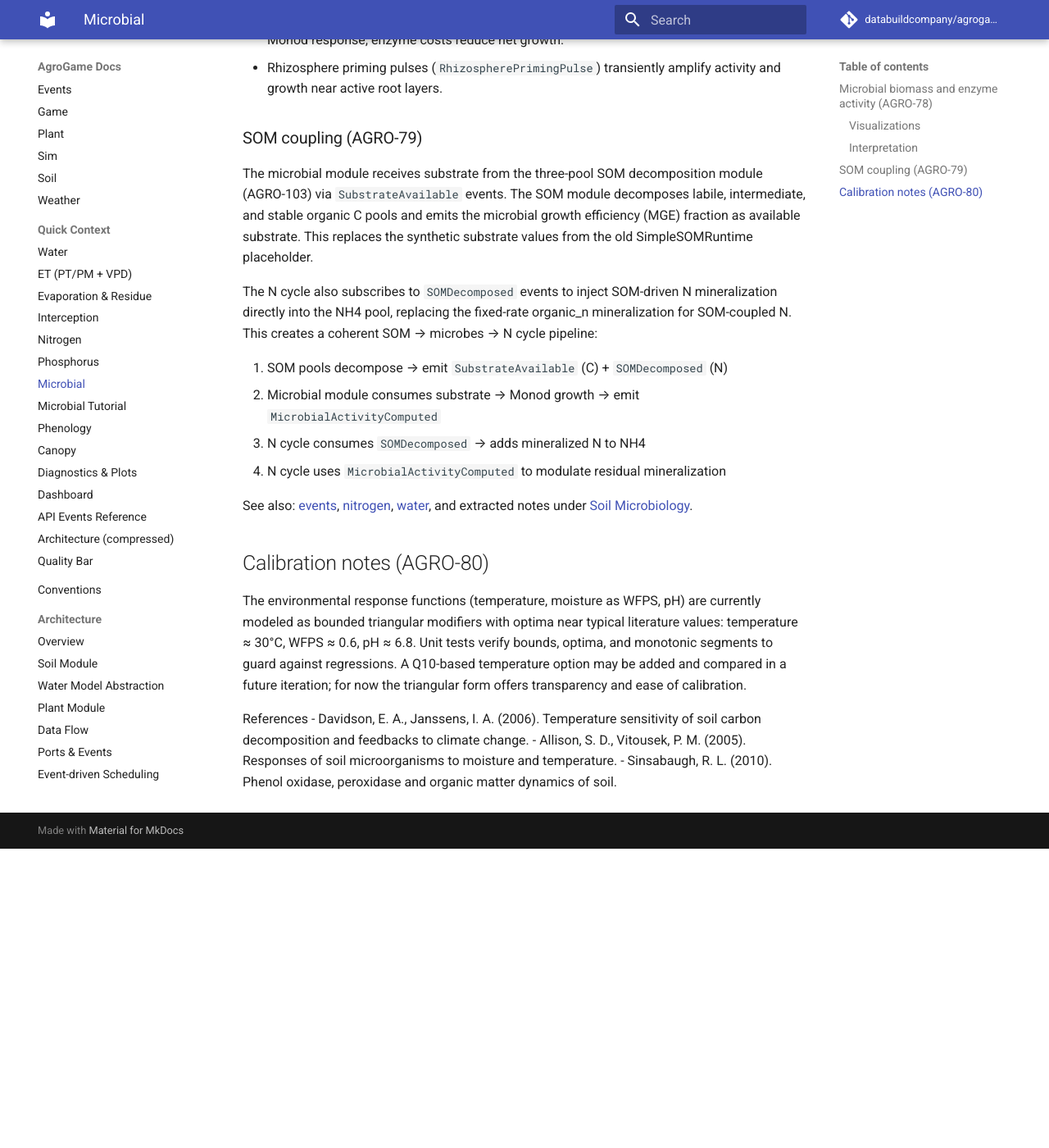
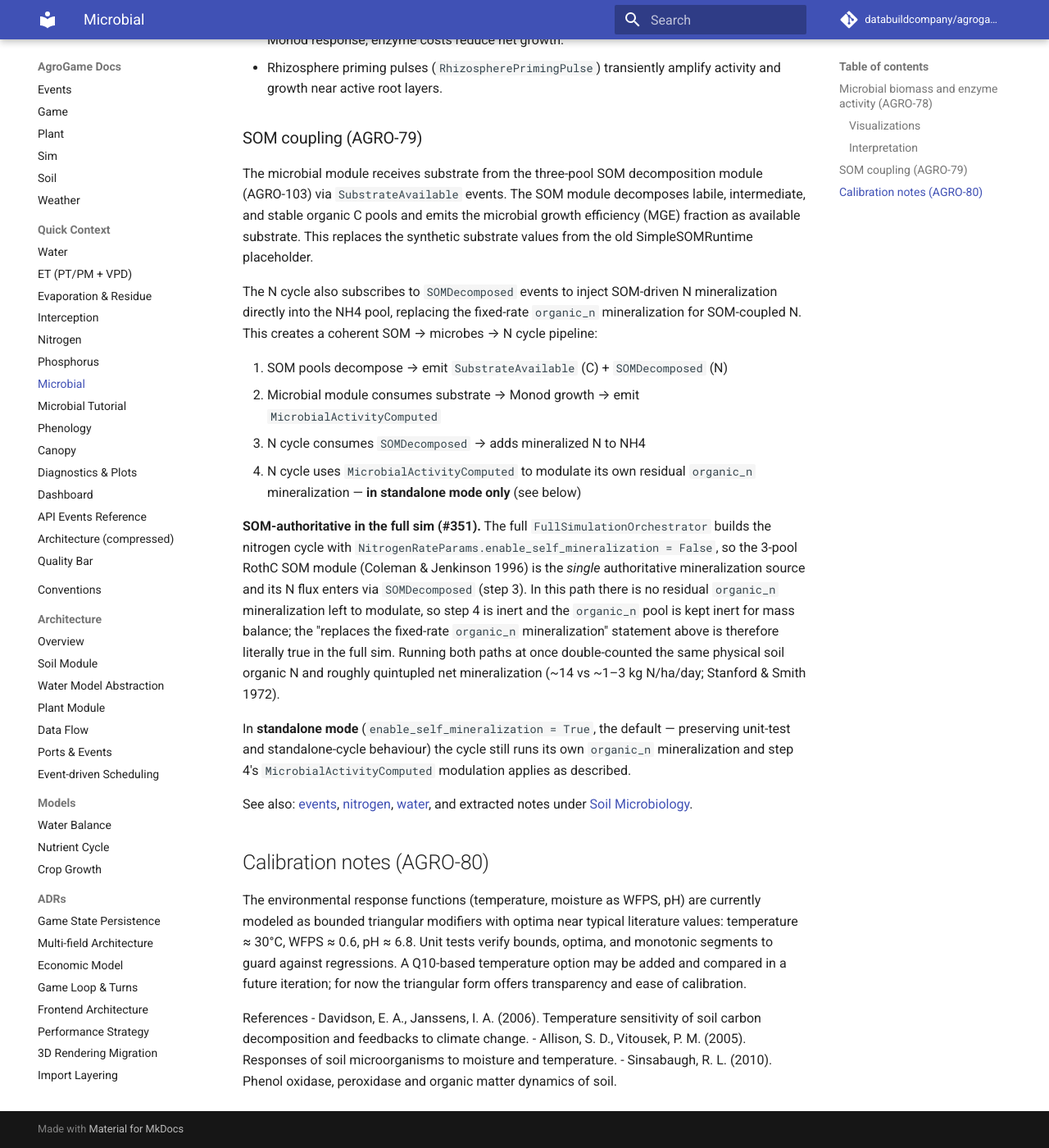
Before and after one commit to gedejong/agrogame, an MkDocs documentation site: the page built from docs/microbial.md, in a window 1280 px wide and 1400 px high, scrolled down 1122 px. Shown: the whole window at 82% size. Built offline with MkDocs 1.6.1 and Material for MkDocs 9.7.7, drawn with Linux system fonts in a browser that asks for light colours; comment, search, counter and statistics services are not loaded; before the commit the page ends 2157 px from its top, so only the background shows below that.

Commit message:
fix(#351): address PR review nits — SOM-authoritative doc note, pin mineral-N band
Non-blocking tech-review nits (PR #357):
- docs/microbial.md: clarify the full sim runs SOM-authoritative
  (enable_self_mineralization=False → step-4 residual organic_n modulation is
  inert; still applies in standalone mode) and note the "replaces fixed-rate
  organic_n mineralisation" statement is now literally true in the full sim.
- test_default_root_zone_mineral_n_in_plausible_band: tighten the upper bound
  (250 kg/ha, was 300) and add a literature-anchored lower floor (100 kg/ha)
  so a run that crashed mineral N toward 0 no longer passes; band brackets the
  "low hundreds" literature range, not fitted to the current run.

Co-Authored-By: Claude Opus 4.8 (1M context) <noreply@anthropic.com>

```diff
--- a/docs/microbial.md
+++ b/docs/microbial.md
@@ -42,13 +42,31 @@ synthetic substrate values from the old SimpleSOMRuntime placeholder.
 
 The N cycle also subscribes to `SOMDecomposed` events to inject SOM-driven
 N mineralization directly into the NH4 pool, replacing the fixed-rate
-organic_n mineralization for SOM-coupled N. This creates a coherent
+`organic_n` mineralization for SOM-coupled N. This creates a coherent
 SOM → microbes → N cycle pipeline:
 
 1. SOM pools decompose → emit `SubstrateAvailable` (C) + `SOMDecomposed` (N)
 2. Microbial module consumes substrate → Monod growth → emit `MicrobialActivityComputed`
 3. N cycle consumes `SOMDecomposed` → adds mineralized N to NH4
-4. N cycle uses `MicrobialActivityComputed` to modulate residual mineralization
+4. N cycle uses `MicrobialActivityComputed` to modulate its own residual
+   `organic_n` mineralization — **in standalone mode only** (see below)
+
+**SOM-authoritative in the full sim (#351).** The full
+`FullSimulationOrchestrator` builds the nitrogen cycle with
+`NitrogenRateParams.enable_self_mineralization = False`, so the 3-pool RothC
+SOM module (Coleman & Jenkinson 1996) is the *single* authoritative
+mineralization source and its N flux enters via `SOMDecomposed` (step 3). In
+this path there is no residual `organic_n` mineralization left to modulate, so
+step 4 is inert and the `organic_n` pool is kept inert for mass balance; the
+"replaces the fixed-rate `organic_n` mineralization" statement above is
+therefore literally true in the full sim. Running both paths at once
+double-counted the same physical soil organic N and roughly quintupled net
+mineralization (~14 vs ~1–3 kg N/ha/day; Stanford & Smith 1972).
+
+In **standalone mode** (`enable_self_mineralization = True`, the default —
+preserving unit-test and standalone-cycle behaviour) the cycle still runs its
+own `organic_n` mineralization and step 4's `MicrobialActivityComputed`
+modulation applies as described.
 
 See also: [events](mdc:docs/events.md), [nitrogen](mdc:docs/nitrogen.md), [water](mdc:docs/water.md), and extracted notes under [Soil Microbiology](mdc:docs/soil-microbiology/index.md).
 
```
Also changed, not shown: 1 other file.
